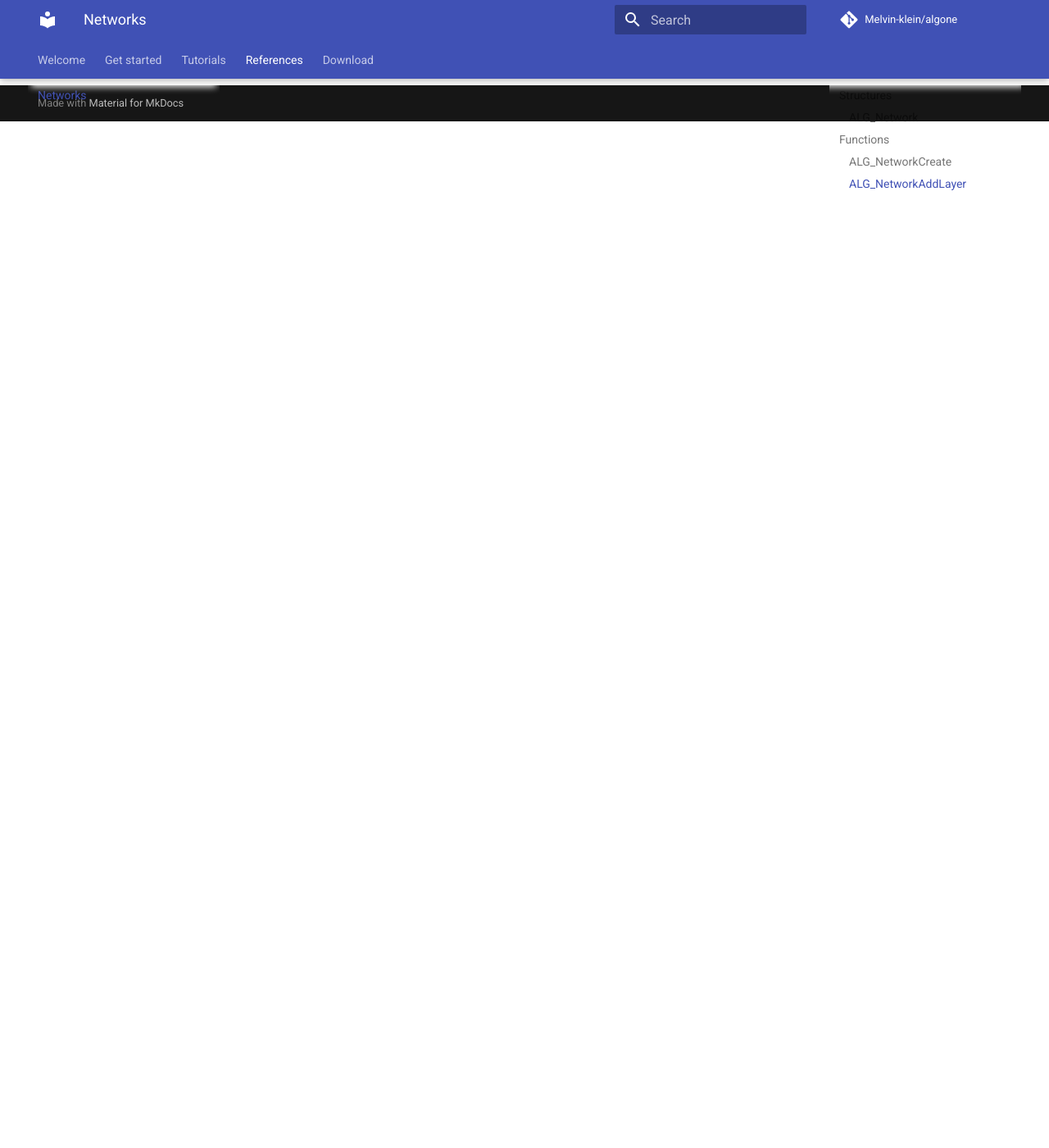
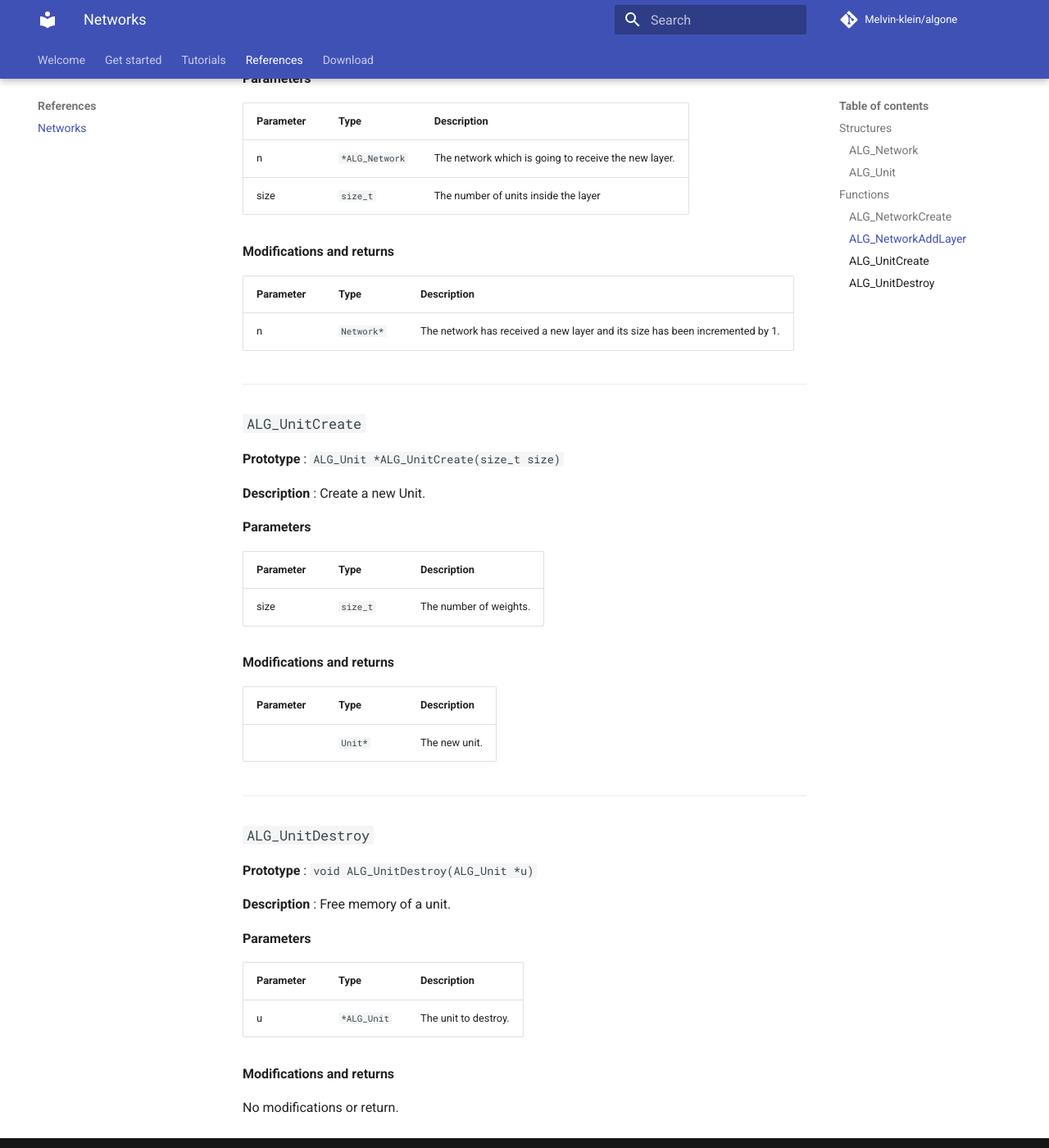
Before and after one commit to Melvin-klein/algone, an MkDocs documentation site: the page built from docs/references/networks.md, in a window 1280 px wide and 1400 px high, scrolled down 1481 px. Shown: the whole window at 82% size. Built offline with MkDocs 1.6.1 and Material for MkDocs 9.7.7, drawn with Linux system fonts in a browser that asks for light colours; comment, search, counter and statistics services are not loaded; before the commit the page ends 1629 px from its top, so only the background shows below that; some of the changed text lies outside the part shown.

```diff
--- a/docs/references/networks.md
+++ b/docs/references/networks.md
@@ -4,8 +4,19 @@
 
 **Description** : The Network structure represent the entire neural network.
 
-| Variable     | Type     | Description                   |
-|--------------|----------|-------------------------------|
+| Variable     | Type     | Accessibility | Description |
+|--------------|----------|---------------|-------------|
+
+### `ALG_Unit`
+
+**Description** : A Unit represent a network simple computational unit.
+
+| Variable | Type      | Accessibility | Description                                  |
+|----------|-----------|---------------|----------------------------------------------|
+| output   | `double`  | Read/Write    | The computed output of the artificial neuron |
+| _weights | `*double` | Read Only     | The weights values                           |
+| _size    | `size_t`  | Read Only     | The number of weights                        |
+| _bias    | `double`  | Read Only     | The computed bias                            |
 
 ---
 
@@ -49,3 +60,41 @@
 | Parameter | Type       | Description                                                                  |
 |-----------|------------|------------------------------------------------------------------------------|
 | n         | `Network*` | The network has received a new layer and its size has been incremented by 1. |
+
+---
+
+### `ALG_UnitCreate`
+
+**Prototype** : `ALG_Unit *ALG_UnitCreate(size_t size)`
+
+**Description** : Create a new Unit.
+
+**Parameters**
+
+| Parameter | Type     | Description            |
+|-----------|----------|------------------------|
+| size      | `size_t` | The number of weights. |
+
+**Modifications and returns**
+
+| Parameter | Type    | Description   |
+|-----------|---------|---------------|
+|           | `Unit*` | The new unit. |
+
+---
+
+### `ALG_UnitDestroy`
+
+**Prototype** : `void ALG_UnitDestroy(ALG_Unit *u)`
+
+**Description** : Free memory of a unit.
+
+**Parameters**
+
+| Parameter | Type        | Description          |
+|-----------|-------------|----------------------|
+| u         | `*ALG_Unit` | The unit to destroy. |
+
+**Modifications and returns**
+
+No modifications or return.
```
Also changed, not shown: 12 other files.
